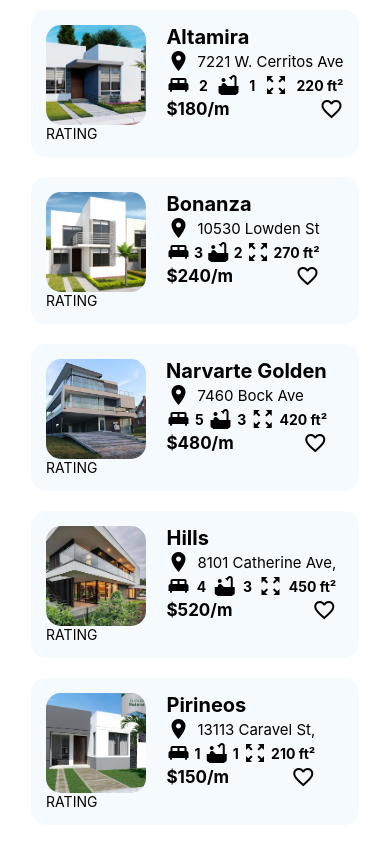
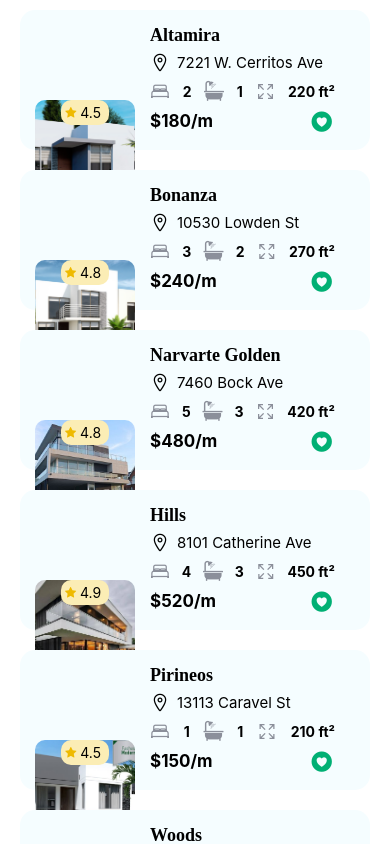
Before and after one commit to BC-MAY-21-RN/kata-04-inmobiliaria-yovanha, a React Native app in the folder InmobiliariaApp/: screen / in a window 390 px wide. Shown: the top 844 px of the page. Built offline with nearby package versions, Linux system fonts and the light colour scheme.

Commit message:
Rating added

```diff
--- a/InmobiliariaApp/components/HouseItem.js
+++ b/InmobiliariaApp/components/HouseItem.js
@@ -1,32 +1,60 @@
 import React from 'react';
-import {StyleSheet, View, Text, Image, ScrollView} from 'react-native';
-import { Icon } from 'react-native-elements';
+import {StyleSheet, View, Text, ImageBackground} from 'react-native';
+import { Rating } from 'react-native-elements';
+import Icon from 'react-native-vector-icons/FontAwesome';
+import Ionicons from 'react-native-vector-icons/Ionicons';
 
-export default function HouseItem({imageUri,name, address, size, price, bedroom, bathroom}) {
+export default function HouseItem({imageUri,rating, name, address, size, price, bedroom, bathroom}) {
     return(
         <View style = {styles.houseContainer}>
             <View style = {styles.imgContainer}>
-                <Image source = {imageUri} style = {styles.images}/>
-                <Text>RATING</Text>
+                <ImageBackground source = {imageUri} style = {styles.images} imageStyle={styles.images}></ImageBackground>
+                <View style = {styles.ratingContainer}>
+                    <Icon
+                    name = 'star'
+                    color = '#EEBA00'
+                    />
+                    <Text> {rating} </Text>
+                </View>
             </View>
+
             <View style = {styles.infoContainer}>
                 <Text style = {styles.houseName}>{name}</Text>
                 <View style = {styles.address}>
-                    <Icon name = 'place' color = "black"/>
+                    <Ionicons
+                        name = 'location-outline'
+                        size = {20}
+                        color = "black"
+                    />
                     <Text style = {styles.addressText}>{address}</Text>
                 </View>
-
                 <View style = {styles.details}>
-                    <Icon name = 'king-bed' color = "black"/>
+                    <Ionicons
+                        name = 'bed-outline'
+                        size = {20}
+                        color = "#8B8F9A"
+                    />
                     <Text style = {styles.infoText}>{bedroom}</Text>
-                    <Icon name = 'bathtub' color = "black"/>
+                    <Icon
+                        name = 'bathtub'
+                        size = {20}
+                        color = "#8B8F9A"
+                    />
                     <Text style = {styles.infoText}>{bathroom}</Text>
-                    <Icon name = 'zoom-out-map' color = "black"/>
+                    <Ionicons
+                        name = 'md-expand'
+                        size = {20}
+                        color = "#8B8F9A"
+                    />
                     <Text style = {styles.infoText}>{size}</Text>
                 </View>
                 <View style = {styles.price}>
                      <Text style = {styles.priceText}>{price}</Text>
-                     <Icon name = 'favorite-border' color = "black"/>
+                     <Ionicons
+                     name = 'heart-circle-sharp'
+                     size = {25}
+                     color = "#00B074"
+                     />
                 </View>
             </View>
         </View>
@@ -48,28 +76,38 @@ const styles = StyleSheet.create({
         justifyContent: 'space-between'
     },
     images:{
-        borderRadius: 15,
-        height: 100,
+        borderRadius: 10,
+        height: 110,
         width: 100,
+        position: 'absolute'
+    },
+    imgContainer:{
+        alignItems:'center',
+        height: 110,
+        width: 100,
+        paddingTop: 75,
     },
     infoContainer:{
-        paddingLeft: 20,
+        paddingLeft: 15,
+        justifyContent: 'space-between',
+        width: 200,
+    },
+    infoText: {
+        fontWeight:'bold',
     },
     houseContainer:{
-        backgroundColor: '#F5FAFF',
+        backgroundColor: '#F5FDFF',
         borderRadius: 15,
         flexDirection: 'row',
         margin: 10,
         padding: 15,
+        width: 350,
     },
     houseName:{
         color: 'black',
-        fontSize: 20,
-        fontWeight: '700'
-        //fontFamily: 'Poppins-Light'
-    },
-    infoText: {
-        fontWeight:'bold',
+        fontSize: 18,
+        fontWeight: '700',
+        fontFamily: 'Poppins'
     },
     price: {
         flexDirection: 'row',
@@ -81,4 +119,11 @@ const styles = StyleSheet.create({
         fontSize: 17,
         fontWeight: '700'
     },
+    ratingContainer: {
+        alignItems: 'center',
+        backgroundColor: '#FBEDB5',
+        borderRadius: 10,
+        flexDirection: 'row',
+        padding: 4,
+    },
 });
--- a/InmobiliariaApp/components/VerticalList.js
+++ b/InmobiliariaApp/components/VerticalList.js
@@ -9,14 +9,15 @@ export default function VerticalList({data}) {
                 {
                     data.map(houses => (
                         <HouseItem
+                            address={houses.address}
+                            bathroom={houses.bathroom}
+                            bedroom={houses.bedroom}
+                            imageUri={houses.src}
                             key={houses.title}
                             name={houses.title}
-                            imageUri={houses.src}
-                            address={houses.address}
-                            bedroom={houses.bedroom}
-                            bathroom={houses.bathroom}
+                            price={houses.price}
+                            rating={houses.rating}
                             size={houses.size}
-                            price={houses.price}
                         />
                     ))
                 }
--- a/InmobiliariaApp/data/index.js
+++ b/InmobiliariaApp/data/index.js
@@ -10,58 +10,63 @@ const images = [
 const data = [
     {
         address: '7221 W. Cerritos Ave',
+        bathroom: '1',
+        bedroom: '2',
+        price: '$180/m',
+        rating: '4.5',
+        src: images[0],
+        size: '220 ft²',
         title: 'Altamira',
-        src: images[0],
-        bedroom: '2',
-        bathroom: '1',
-        size: '220 ft²',
-        price: '$180/m',
     },
     {
         address: '10530 Lowden St',
+        bathroom: '2',
+        bedroom: '3',
+        price: '$240/m',
+        rating: '4.8',
+        size: '270 ft²',
+        src: images[1],
         title: 'Bonanza',
-        src: images[1],
-        bedroom: '3',
-        bathroom: '2',
-        size: '270 ft²',
-        price: '$240/m',
     },
     {
         address: '7460 Bock Ave',
+        bathroom: '3',
+        bedroom: '5',
+        price: '$480/m',
+        rating: '4.8',
+        size: '420 ft²',
+        src: images[2],
         title: 'Narvarte Golden',
-        src: images[2],
-        bedroom: '5',
-        bathroom: '3',
-        size: '420 ft²',
-        price: '$480/m',
-
     },
     {
-        address: '8101 Catherine Ave,',
+        address: '8101 Catherine Ave',
+        bathroom: '3',
+        bedroom: '4',
+        price: '$520/m',
+        rating: '4.9',
+        size: '450 ft²',
+        src: images[3],
         title: 'Hills',
-        src: images[3],
-        bedroom: '4',
-        bathroom: '3',
-        size: '450 ft²',
-        price: '$520/m',
     },
     {
-        address: '13113 Caravel St,',
+        address: '13113 Caravel St',
+        bathroom: '1',
+        bedroom: '1',
+        price: '$150/m',
+        rating: '4.5',
+        src: images[4],
+        size: '210 ft²',
         title: 'Pirineos',
-        src: images[4],
-        bedroom: '1',
-        bathroom: '1',
-        size: '210 ft²',
-        price: '$150/m',
     },
     {
         address: '2066 Stanwood Dr',
+        bathroom: '2',
+        bedroom: '2',
+        price: '$260/m',
+        rating: '4.7',
+        size: '300 ft²',
+        src: images[5],
         title: 'Woods',
-        src: images[5],
-        bedroom: '2',
-        bathroom: '2',
-        size: '300 ft²',
-        price: '$260/m',
     },
 ];
 
```
